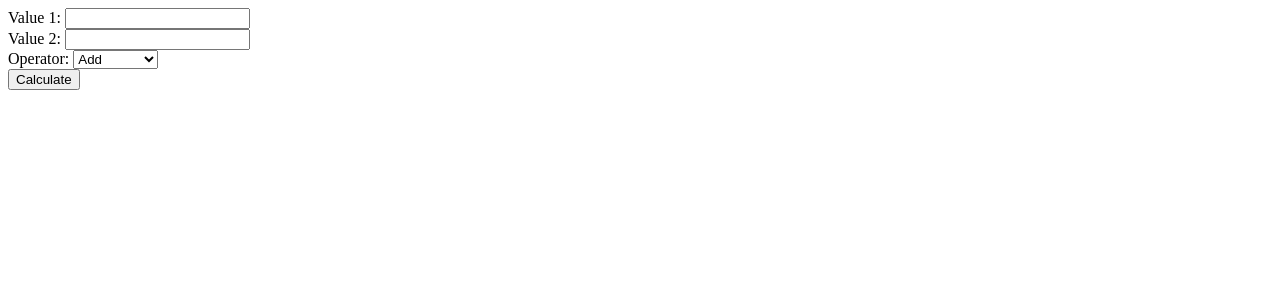
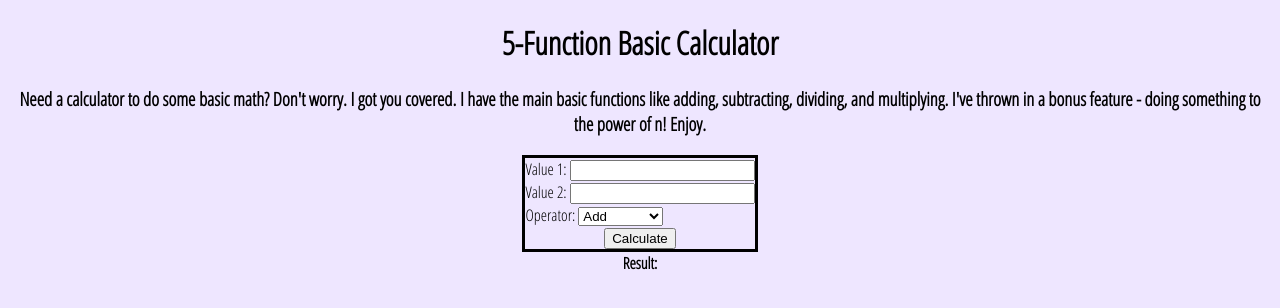
Before and after one commit to haanaj/calculator-project, a plain HTML site: page index.html in a window 1280 px wide. Drawn offline with Linux system fonts and the light colour scheme.

Commit message:
Adding CSS to the calculator

```diff
--- a/index.html
+++ b/index.html
@@ -5,13 +5,44 @@
         <meta charset="utf-8">
         <meta name="description" content="This is an example of a calculator">
         <meta name=viewport content="width=device-width, initial-scale=1.0">
-        <title></title>
+        <title>Haana J's Calculator</title>
+
+        <!-- links -->
+        <link href="stylesheet.css" rel="stylesheet" type="text/css">
+        <link href="https://fonts.googleapis.com/css?family=Open+Sans+Condensed:300&display=swap" rel="stylesheet">
+
     </head>
     <body>
 
+        <h1> 5-Function Basic Calculator </h1>
+        <h3> Need a calculator to do some basic math? Don't worry. I got you covered.
+            I have the main basic functions like adding, subtracting, dividing, and multiplying.
+            I've thrown in a bonus feature - doing something to the power of n! Enjoy.
+        </h2>
+
+        <div class="center">
         <form>
             Value 1: <input type = "text" id="value1">
             <br>
+            <!--
+            <div>
+
+                <button type="button" onclick="calc()">0</button>
+                <button type="button" onclick="calc()">1</button>
+                <button type="button" onclick="calc()">2</button>
+                <br>
+                <button type="button" onclick="calc()">3</button>
+                <button type="button" onclick="calc()">4</button>
+                <button type="button" onclick="calc()">5</button>
+                <br>
+                <button type="button" onclick="calc()">6</button>
+                <button type="button" onclick="calc()">7</button>
+                <button type="button" onclick="calc()">8</button>
+                <br>
+                <button type="button" onclick="calc()">9</button>
+
+            </div>
+        -->
             Value 2: <input type = "text" id="value2">
             <br>
             Operator:
@@ -23,9 +54,12 @@
                 <option value="pow">Powers Of</option>
             </select>
             <br>
-            <button type="button" onclick="calc()">Calculate</button>
+            <div class="button"><button type="button" onclick="calc()">Calculate</button></div>
         </form>
 
+        </div>
+
+        <div class="end">Result:</div>
         <div id="result"></div>
 
     </body>
--- /dev/null
+++ b/stylesheet.css
@@ -0,0 +1,34 @@
+body {
+    background-color: #eee6ff;
+    font-family: 'Open Sans Condensed', sans-serif;
+}
+h1 {
+    text-align: center;
+}
+h3 {
+    text-align: center;
+}
+.center {
+    display: block;
+    text-align: center;
+
+}
+form {
+    display: inline-block;
+    margin-left: auto;
+    margin-right: auto;
+    text-align: left;
+    border: black solid;
+
+}
+.button {
+    text-align: center;
+}
+#result {
+    text-align: center;
+    font-weight: bold;
+}
+.end {
+    text-align: center;
+    font-weight: bold;
+}
```
